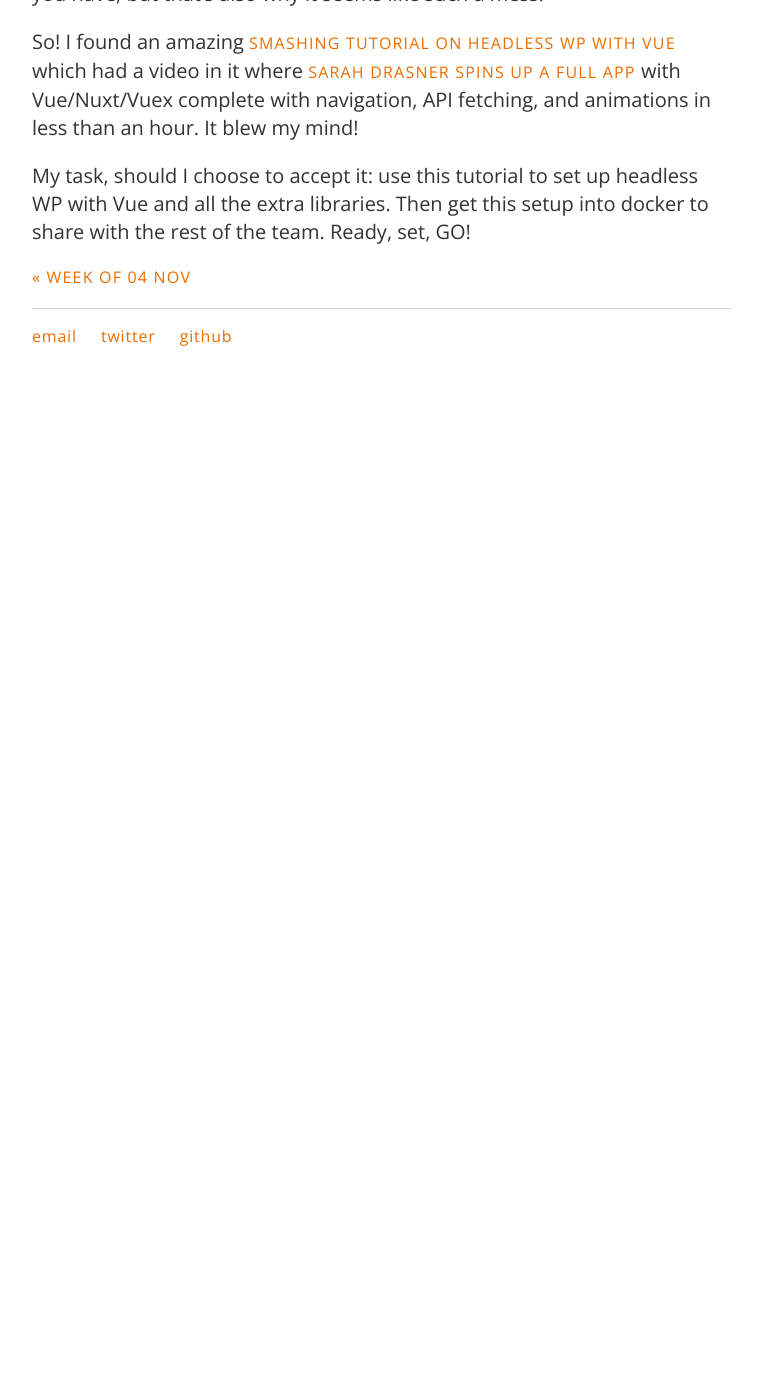
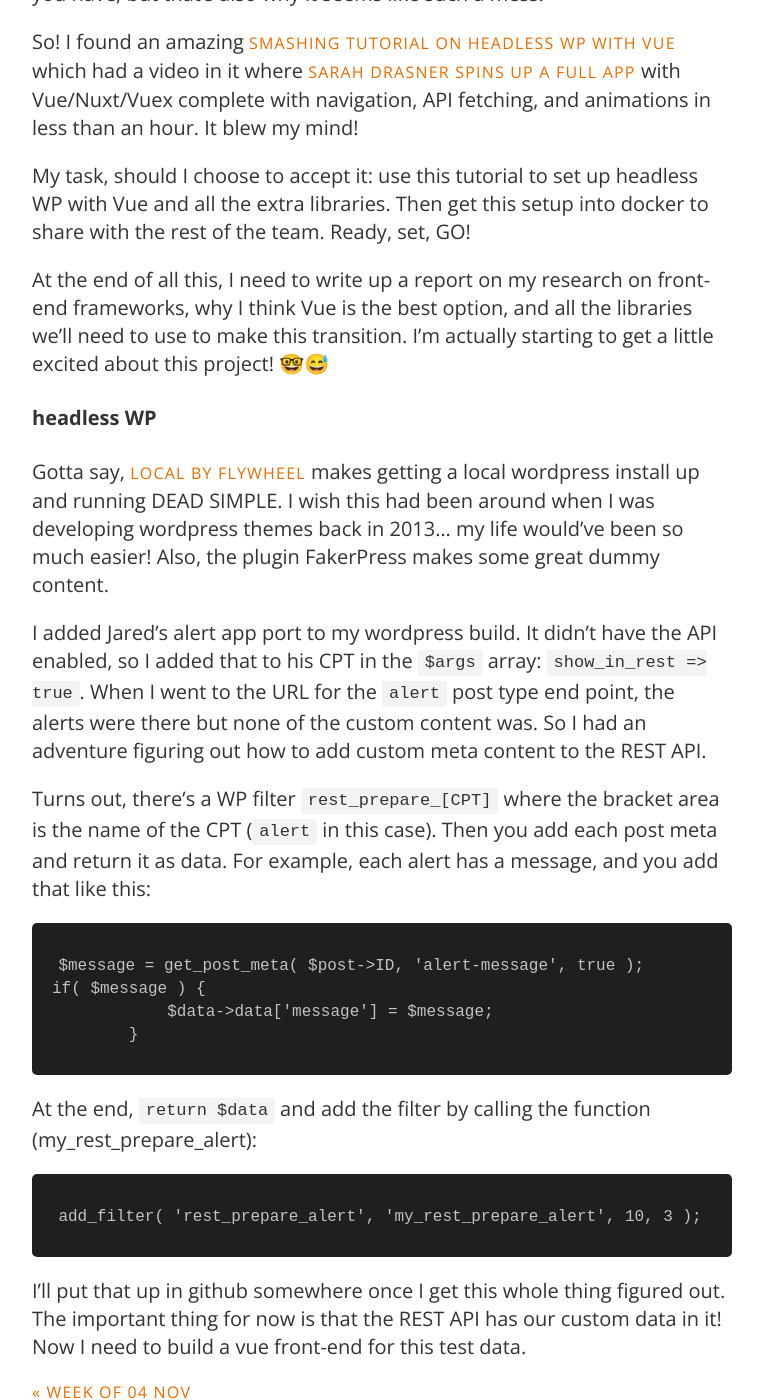
Before and after one commit to carylwyatt/carylwyatt.github.io, a Jekyll site: the page built from _posts/2020-04-06-week-of-apr-06.md, in a window 1280 px wide and 1400 px high, scrolled down 2122 px. Shown: the whole window, without its empty margins (258-1021 px from the left). Built offline with Jekyll 4.4.1, drawn with Linux system fonts in a browser that asks for light colours; emoji names are drawn with the system emoji font; before the commit the page ends 2509 px from its top, so only the background shows below that.

Commit message:
notes on headless wp setup and rest api data

````diff
--- a/_posts/2020-04-06-week-of-apr-06.md
+++ b/_posts/2020-04-06-week-of-apr-06.md
@@ -41,3 +41,28 @@ One of the reasons our current build is complicated is because it's trying to us
 So! I found an amazing [Smashing tutorial on headless WP with Vue](https://www.smashingmagazine.com/2020/02/headless-wordpress-site-jamstack/) which had a video in it where [Sarah Drasner spins up a full app](https://vimeo.com/348717993) with Vue/Nuxt/Vuex complete with navigation, API fetching, and animations in less than an hour. It blew my mind!
 
 My task, should I choose to accept it: use this tutorial to set up headless WP with Vue and all the extra libraries. Then get this setup into docker to share with the rest of the team. Ready, set, GO!
+
+At the end of all this, I need to write up a report on my research on front-end frameworks, why I think Vue is the best option, and all the libraries we'll need to use to make this transition. I'm actually starting to get a little excited about this project! :nerd_face::sweat_smile:
+
+#### headless WP
+
+Gotta say, [local by flywheel](https://localwp.com/) makes getting a local wordpress install up and running DEAD SIMPLE. I wish this had been around when I was developing wordpress themes back in 2013... my life would've been so much easier! Also, the plugin FakerPress makes some great dummy content.
+
+I added Jared's alert app port to my wordpress build. It didn't have the API enabled, so I added that to his CPT in the `$args` array: `show_in_rest => true`. When I went to the URL for the `alert` post type end point, the alerts were there but none of the custom content was. So I had an adventure figuring out how to add custom meta content to the REST API.
+
+Turns out, there's a WP filter `rest_prepare_[CPT]` where the bracket area is the name of the CPT (`alert` in this case). Then you add each post meta and return it as data. For example, each alert has a message, and you add that like this:
+
+```
+$message = get_post_meta( $post->ID, 'alert-message', true );
+if( $message ) {
+	    $data->data['message'] = $message;
+	}
+```
+
+At the end, `return $data` and add the filter by calling the function (my_rest_prepare_alert):
+
+```
+add_filter( 'rest_prepare_alert', 'my_rest_prepare_alert', 10, 3 );
+```
+
+I'll put that up in github somewhere once I get this whole thing figured out. The important thing for now is that the REST API has our custom data in it! Now I need to build a vue front-end for this test data.
````
